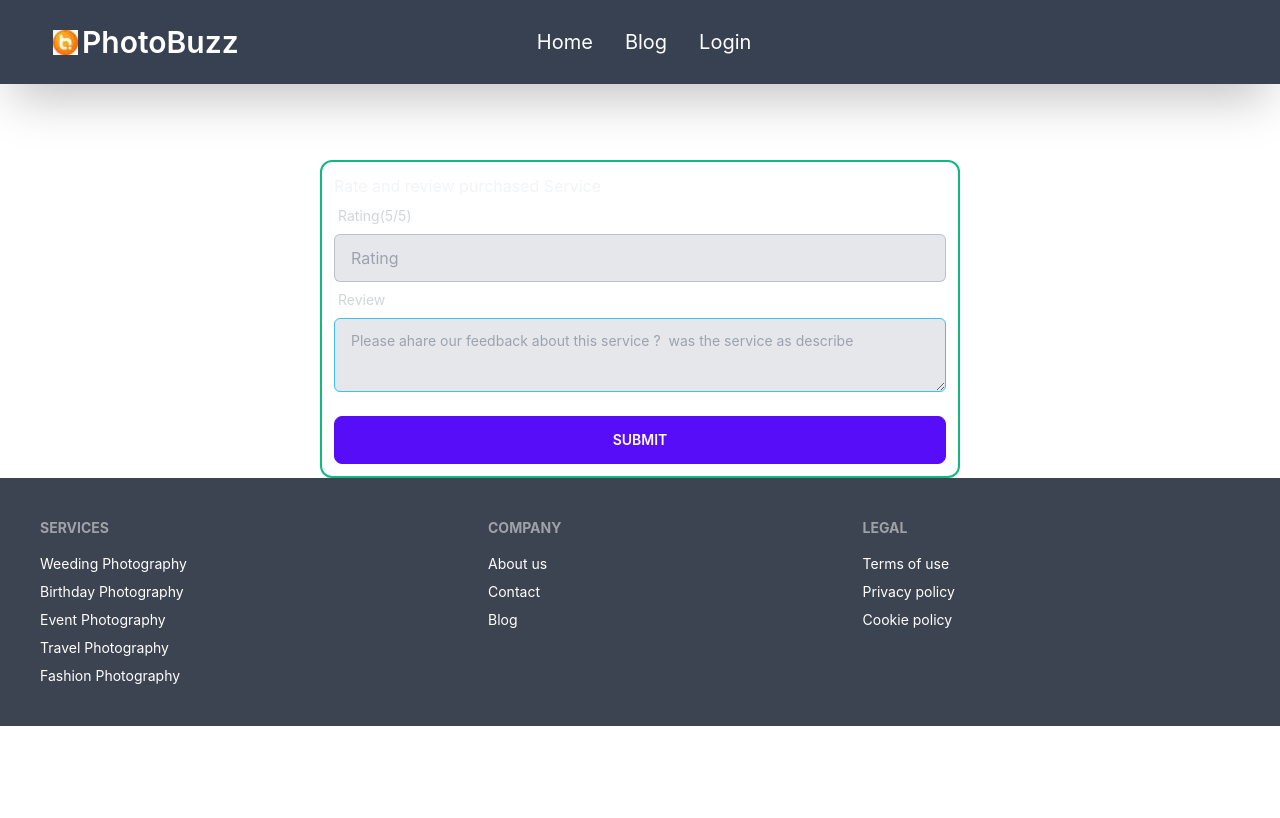
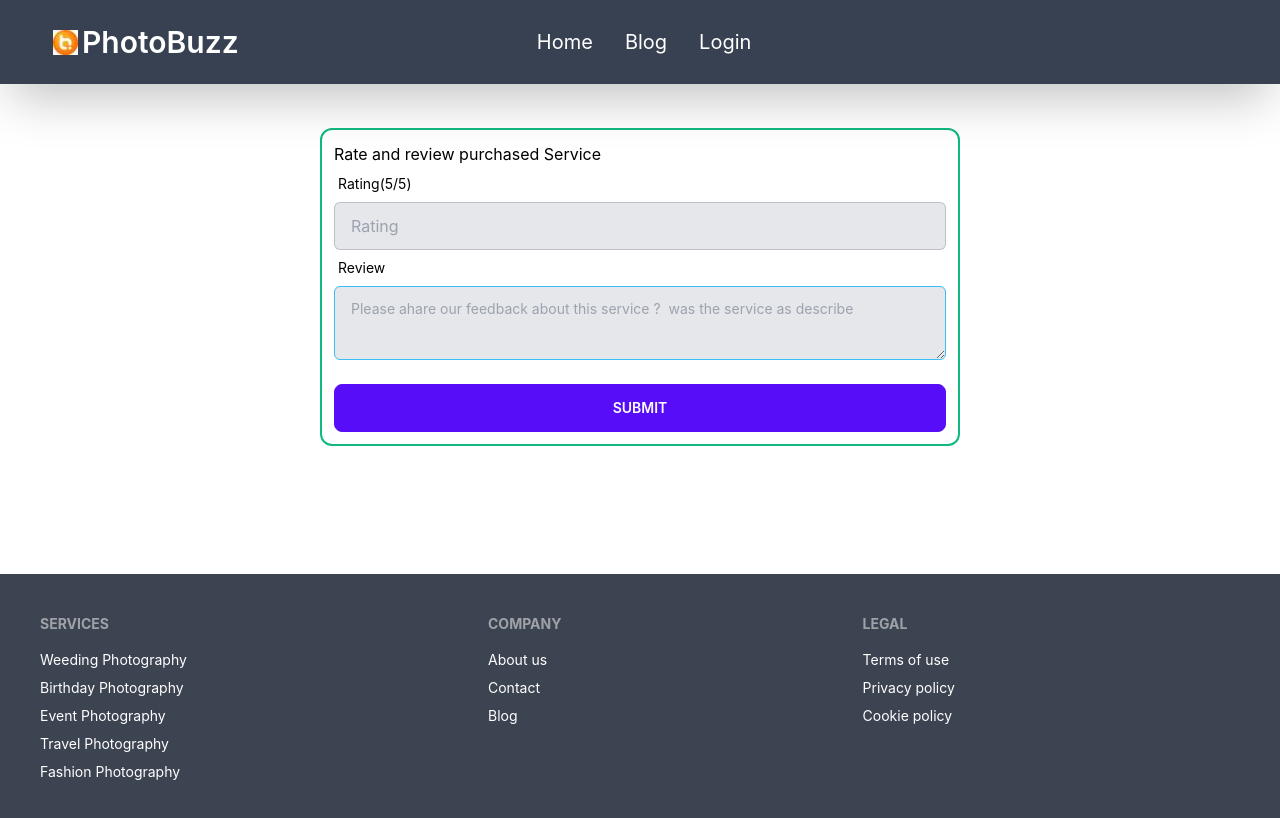
Before and after one commit to MdShamimIslam/photo-buzz-client-repo, a React (Create React App) app: page /myReviews/1 in a window 1280 px wide. Shown: the top 818 px of the page. Built offline with nearby package versions, Linux system fonts and the light colour scheme; no server answers.

Commit message:
login and sign up part added

```diff
--- a/src/Pages/Homes/MyReview/EditReview.js
+++ b/src/Pages/Homes/MyReview/EditReview.js
@@ -45,20 +45,20 @@ const EditReview = () => {
 
   }
   return (
-    <div className='w-2/4 mx-auto mt-40'>
+    <div className='w-2/4 mx-auto my-32'>
            <form onSubmit={handleForm} className= " border-2 border-emerald-500 p-3 rounded-xl mt-6 px-18" >
         <div>
-          <h1 className='text-md text-gray-100 '>Rate and review purchased Service</h1>
+          <h1 className='text-md text-black '>Rate and review purchased Service</h1>
         </div>
           <div className="form-control">
           <label className="label">
-            <span className="label-text text-gray-300">Rating(5/5)</span>
+            <span className="label-text text-black">Rating(5/5)</span>
           </label>
           <input type="text" defaultValue={reviews?.rating} name='rating' placeholder="Rating" className="input bg-gray-200 input-bordered rounded-md" />
         </div>
         <div className="form-control">
           <label className="label">
-            <span  className="label-text text-gray-300">Review</span>
+            <span  className="label-text text-black">Review</span>
           </label>
          <textarea defaultValue={reviews?.review} className="textarea textarea-info rounded-md bg-gray-200 "  name='review' placeholder="Please ahare our feedback about this service ?  was the service as describe"></textarea>
         </div>
--- a/src/Pages/Homes/MyReview/MyReview.js
+++ b/src/Pages/Homes/MyReview/MyReview.js
@@ -11,7 +11,39 @@ const MyReview = () => {
   UseTitle("Review");
   const [reviews, setReviews] = useState([]);
 
-	useEffect(()=> {
+
+
+
+	     const handleDelete = (id,serviceId, title) => {
+				console.log("Delete", id,serviceId,  title);
+				const process = window.confirm(`Are you sure delete your ${title} review`);
+				if(process) {
+
+	   fetch(`http://localhost:5000/reviews/${id}`, {
+      method: "DELETE",
+    })
+    .then(res => res.json())
+    .then(data => {
+
+
+			 if (data.deletedCount === 1) {
+				// const remaining = reviews.filter(review => review._id !== id );
+				// setReviews(remaining);
+       toast.success("Successfully deleted one document.", {autoClose : 400});
+    }
+
+
+        // setRefresh(!refresh);
+
+
+    }).catch(err => toast.error(err.message))
+
+
+				}
+
+  };
+
+  useEffect(()=> {
 		fetch(`http://localhost:5000/reviews?email=${user?.email}`,
 		 {
     headers : {
@@ -27,37 +59,7 @@ const MyReview = () => {
     return setReviews(data);
    })
 
- }, [user?.email])
-
-
-	     const handleDelete = (id,serviceId, title) => {
-				console.log("Delete", id,serviceId,  title);
-				const process = window.confirm(`Are you sure delete your ${title} review`);
-				if(process) {
-
-	   fetch(`http://localhost:5000/reviews/${id}`, {
-      method: "DELETE",
-    })
-    .then(res => res.json())
-    .then(data => {
-
-
-			 if (data.deletedCount === 1) {
-				const remaining = reviews.filter(review => review._id !== id );
-				setReviews(remaining);
-       toast.success("Successfully deleted one document.", {autoClose : 400});
-    }
-
-
-        // setRefresh(!refresh);
-
-
-    }).catch(err => toast.error(err.message))
-
-
-				}
-
-  };
+ }, [user?.email, handleDelete])
 
 
 	const handleEdit = (id) => {
--- a/src/Pages/Service/ServiceItem.js
+++ b/src/Pages/Service/ServiceItem.js
@@ -28,9 +28,9 @@ const ServiceItem = ({ service }) => {
               </p>
             </div>
 
-            {/* <p>
-              {description.length > 100 && description.slice(1, 120) + "....."}
-            </p> */}
+            <p>
+              {description?.length > 100 && description.slice(1, 120) + "....."}
+            </p>
             <div className="card-actions justify-between">
               <p className="text-2xl">Package :{price} BDT</p>
 
```
Also changed, not shown: src/Title/UseTitle.js (line endings or trailing spaces).
